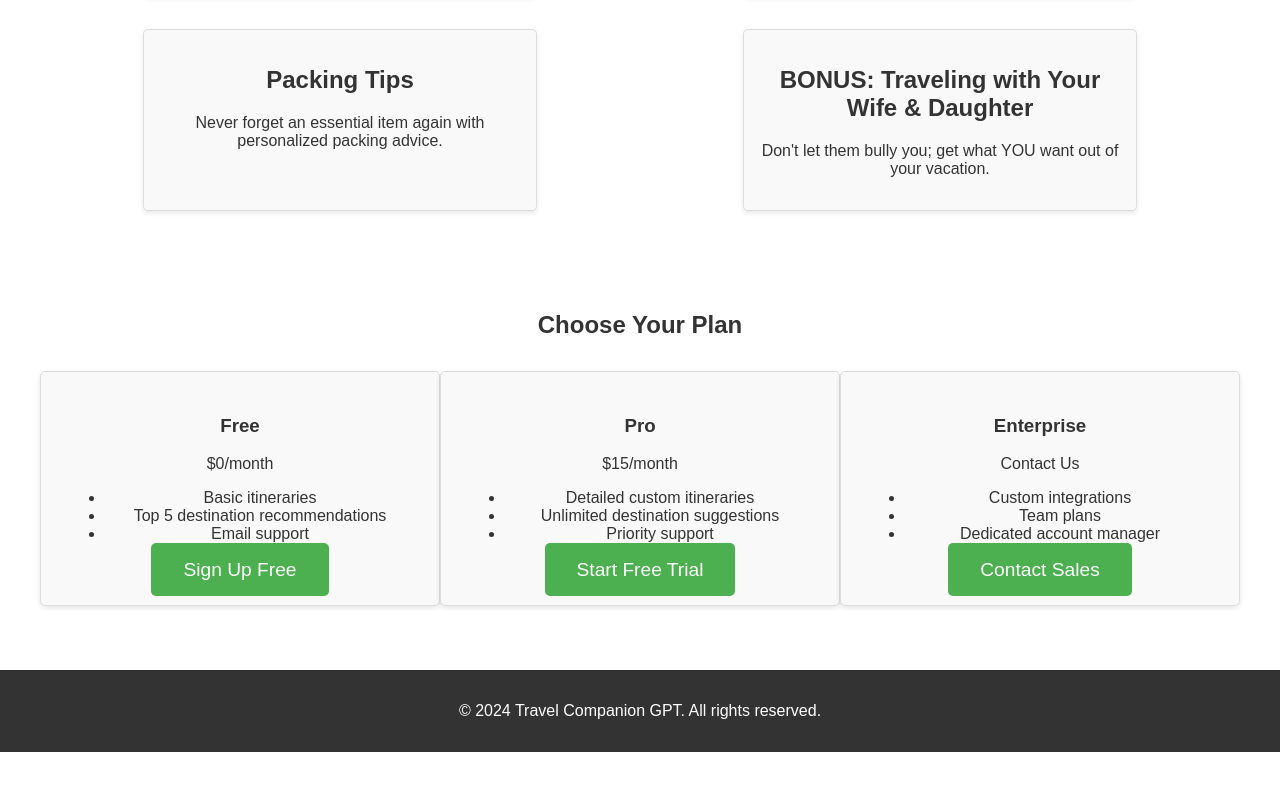
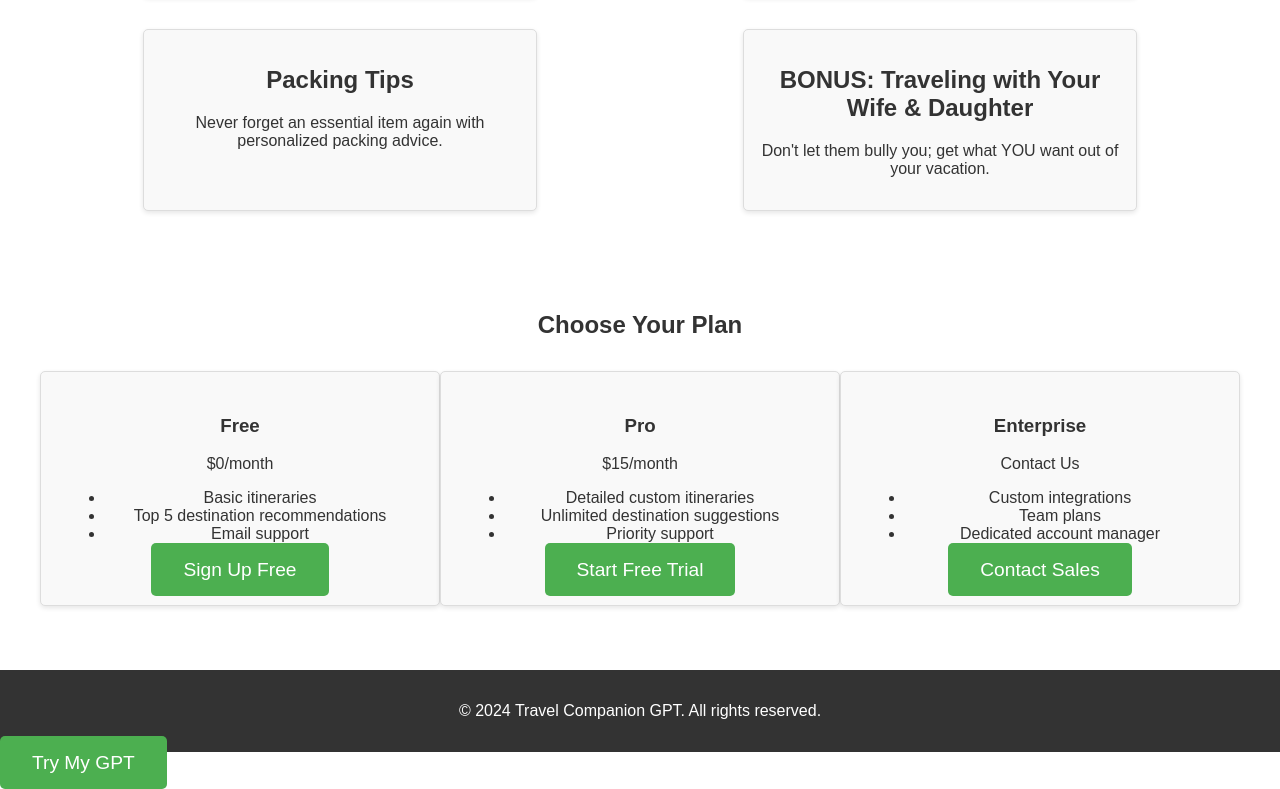
Before and after one commit to dleibel/Test-Travel-2, a plain HTML site: page index.html in a window 1280 px wide. Shown: the part 618-1407 px from the top of the page. Before the commit the page ends 1370 px from the top, so only its background shows below. Drawn offline with Linux system fonts and the light colour scheme.

Commit message:
Update index.html

```diff
--- a/index.html
+++ b/index.html
@@ -157,3 +157,4 @@
     </footer>
 </body>
 </html>
+<a href="https://chatgpt.com/g/g-676ac7d519088191b1eaafacb21f649f-travel-by-del" class="cta" target="_blank">Try My GPT</a>
```
